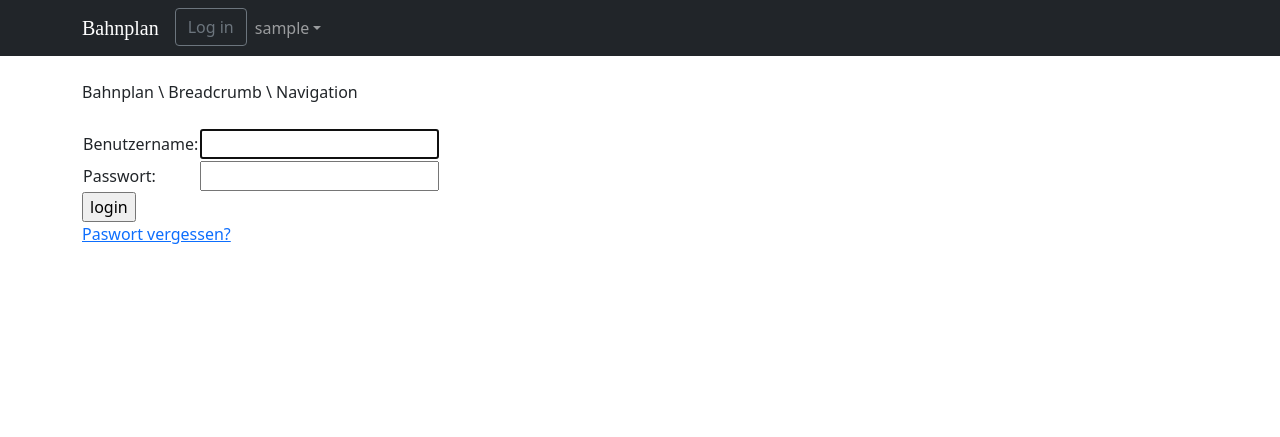
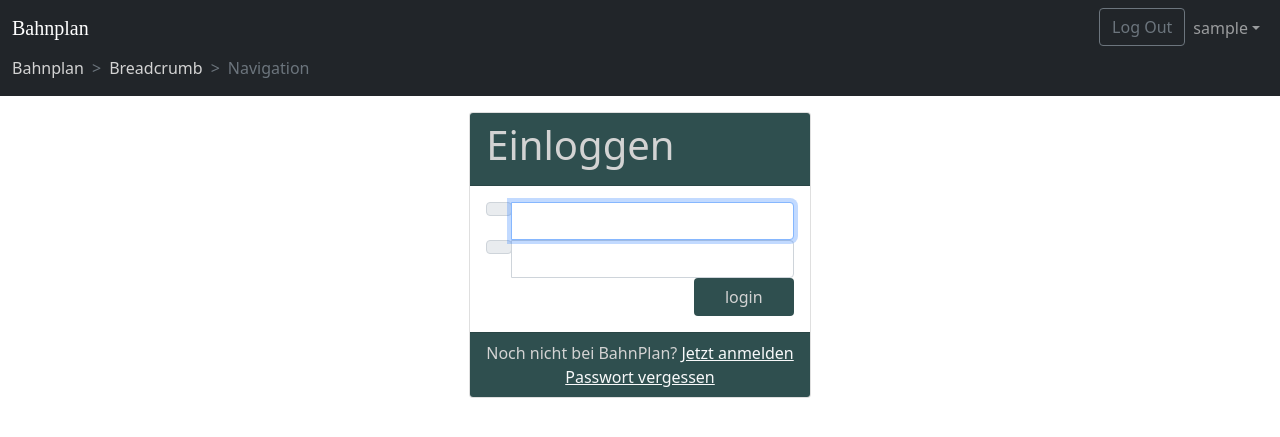
Before and after one commit to bladewing/bahnplan-next, a Django app: page /accounts/password_reset/ in a window 1280 px wide. Shown: the top 437 px of the page. Run offline with Django 3.2, Linux system fonts and the light colour scheme; the visitor is signed in with stand-in values (Sample User, id 1); some libraries are stand-ins or nearby versions.

Commit message:
completed login view add logout button

```diff
--- a/app/accounts/templates/login.html
+++ b/app/accounts/templates/login.html
@@ -1,13 +1,18 @@
 {% extends 'base.html' %}
+
+{% load bootstrap5 %}
+{% load widget_tweaks %}
 
 {% load static %}
 
 {% block content %}
-
-{% if form.errors %}
-<p>Passwort und/oder Benutzername falsch.</p>
-{% endif %}
-
+    <div class="container">
+        <div class="d-flex justify-content-center h-100">
+            <div class="card">
+                <div class="card-header">
+                    <h1>Einloggen</h1>
+                </div>
+                <div class="card-body">
                     {% if next %}
                         {% if user.is_authenticated %}
                             <p>Auf diese Seite hast Du keinen Zugriff.</p>
@@ -15,24 +20,44 @@
                             <p>Diese Seite ist erst nach dem Einloggen zu sehen.</p>
                         {% endif %}
                     {% endif %}
-
                     <form method="post" action="{% url 'login' %}">
                         {% csrf_token %}
-<table>
-<tr>
-    <td>{{ form.username.label_tag }}</td>
-    <td>{{ form.username }}</td>
-</tr>
-<tr>
-    <td>{{ form.password.label_tag }}</td>
-    <td>{{ form.password }}</td>
-</tr>
-</table>
+                        <div class="input-group form-group">
+                            <div class="input-group-prepend">
+                                <span class="input-group-text"><i class="fas fa-user"></i></span>
+                            </div>
+                            {{ form.username|add_class:'form-control' }}
 
-<input type="submit" value="login">
+                        </div>
+                        <div class="input-group form-group">
+                            <div class="input-group-prepend">
+                                <span class="input-group-text"><i class="fas fa-key"></i></span>
+                            </div>
+                            {{ form.password|add_class:'form-control' }}
+                        </div>
+                        <div class="form-group">
+                            <input type="submit" value="login" class="btn float-end  login_btn">
                             <input type="hidden" name="next" value="{{ next }}">
+                        </div>
                     </form>
+                </div>
+                <div class="card-footer">
+                    <div class="d-flex justify-content-center links">
+                        Noch nicht bei BahnPlan?&nbsp;<a class="link-light" href="{% url 'signup' %}">Jetzt anmelden</a>
+                    </div>
+                    <div class="d-flex justify-content-center">
+                        <a class="link-light" href="{% url 'password_reset' %}">Passwort vergessen</a>
+                    </div>
+                </div>
+            </div>
+        </div>
+    </div>
 
-<p><a href="{% url 'password_reset' %}">Paswort vergessen?</a></p>
+    {% if form.errors %}
+        <p>Passwort und/oder Benutzername falsch.</p>
+    {% endif %}
+
+
+
 
 {% endblock %}
--- a/app/accounts/templates/signup.html
+++ b/app/accounts/templates/signup.html
@@ -1,11 +1,13 @@
 {% extends 'base.html' %}
+
+{% load bootstrap5 %}
 
 {% block body %}
     <div class="container">
         <h2>Registrierung</h2>
         <form method="post" novalidate>
             {% csrf_token %}
-      {{ form.as_p }}
+            {% bootstrap_form form %}
             <button type="submit" class="btn btn-primary">Für Bahnplan anmelden</button>
         </form>
     </div>
--- a/app/core/static/css/app.css
+++ b/app/core/static/css/app.css
@@ -1,3 +1,28 @@
 .navbar-brand {
     font-family: 'sans-serif';
-  }
+}
+
+.breadcrumb-item {
+    color: lightgrey;
+}
+
+.navbar-breadcrumb {
+    padding: 0 0 0 0;
+    margin-bottom: 1em;
+}
+
+.card-header, .card-footer {
+    color: lightgrey;
+    background-color: darkslategrey;
+}
+
+.login_btn {
+    color: lightgrey;
+    background-color: darkslategrey;
+    width: 100px;
+}
+
+.login_btn:hover {
+    color: black;
+    background-color: white;
+}
--- a/app/core/templates/base.html
+++ b/app/core/templates/base.html
@@ -3,6 +3,7 @@
 <html lang="de">
 <head>
     <meta charset="utf-8">
+    <meta name="viewport" content="width=device-width, initial-scale=1">
     <title>{% block title %}Bahnplan{% endblock %}</title>
 
     <link href="https://cdn.jsdelivr.net/npm/bootstrap@5.0.1/dist/css/bootstrap.min.css" rel="stylesheet"
@@ -12,25 +13,31 @@
     <script src="https://cdn.jsdelivr.net/npm/bootstrap@5.0.1/dist/js/bootstrap.bundle.min.js"
             integrity="sha384-gtEjrD/SeCtmISkJkNUaaKMoLD0//ElJ19smozuHV6z3Iehds+3Ulb9Bn9Plx0x4"
             crossorigin="anonymous"></script>
+    <script src="{% static 'fontawesome_free/js/all.min.js' %}"></script>
     {% block stylesheet %}{% endblock %}
 </head>
 <body>
 {% block body %}
     <nav class="navbar navbar-expand-lg navbar-dark bg-dark">
-        <div class="container">
+        <div class="container-fluid">
             <a class="navbar-brand" href="{% url 'index' %}">Bahnplan</a>
-            <button class="navbar-toggler" type="button" data-toggle="collapse" data-target="#mainMenu"
-                    aria-controls="mainMenu" aria-expanded="false" aria-label="Toggle navigation">
+            <button class="navbar-toggler" type="button" data-bs-toggle="collapse"
+                    data-bs-target="#mainMenu" aria-controls="mainMenu"
+                    aria-expanded="false" aria-label="Toggle navigation">
                 <span class="navbar-toggler-icon"></span>
             </button>
             <div class="collapse navbar-collapse" id="mainMenu">
-                <ul class="navbar-nav ml-auto">
+                <ul class="navbar-nav ms-auto">
                     <li class="nav-item">
-                        <a href="{% url 'login' %}" class="btn btn-outline-secondary">Log in</a>
+                        {% if user.is_authenticated %}
+                            <a href="{% url 'logout' %}" class="btn btn-outline-secondary">Log Out</a>
+                        {% else %}
+                            <a href="{% url 'login' %}" class="btn btn-outline-secondary">Log In</a>
+                        {% endif %}
                     </li>
                     <li class="nav-item dropdown">
-                        <a class="nav-link dropdown-toggle" href="#" id="userMenu" data-toggle="dropdown"
-                           aria-haspopup="true" aria-expanded="false">{{ user.username }}</a>
+                        <a class="nav-link dropdown-toggle" href="#" id="userMenu" role="button"
+                           data-bs-toggle="dropdown" aria-expanded="false">{{ user.username }}</a>
                         <div class="dropdown-menu dropdown-menu-right" aria-labelledby="userMenu">
                             <a class="dropdown-item" href="{% url 'createcompany' %}">Unternehmen erstellen</a>
                             <div class="dropdown-divider"></div>
@@ -42,14 +49,21 @@
         </div>
     </nav>
 
-    <div class="container">
-        <ol class="breadcrumb my-4">
-            {% block breadcrumb %}
-                Bahnplan \ Breadcrumb \ Navigation
-            {% endblock %}
-        </ol>
-        {% block content %}
-        {% endblock %}
+    <nav class="navbar navbar-expand-lg navbar-dark bg-dark navbar-breadcrumb">
+        <div class="container-fluid">
+            <nav style="--bs-breadcrumb-divider: '>';" aria-label="breadcrumb">
+                <ol class="breadcrumb">
+                    {% block breadcrumb %}
+                        <li class="breadcrumb-item">Bahnplan</li>
+                        <li class="breadcrumb-item">Breadcrumb</li>
+                        <li class="breadcrumb-item active" aria-current="page">Navigation</li>
+                    {% endblock %}
+                </ol>
+            </nav>
+        </div>
+    </nav>
+    {% block content %}
+    {% endblock %}
     </div>
 {% endblock body %}
 </body>
--- a/app/requirements.txt
+++ b/app/requirements.txt
@@ -1,3 +1,6 @@
 django~=3.1.4
 gunicorn~=20.0.4
-psycopg2-binary==2.8.6
+psycopg2-binary~=2.8.6
+django-bootstrap-v5~=1.0.4
+fontawesome-free~=5.15.3
+django-widget-tweaks~=1.4.8
```
Also changed, not shown: app/bahnplan/settings.py (+25 -60 lines). Lines whose indentation alone changed are shown as unchanged.
